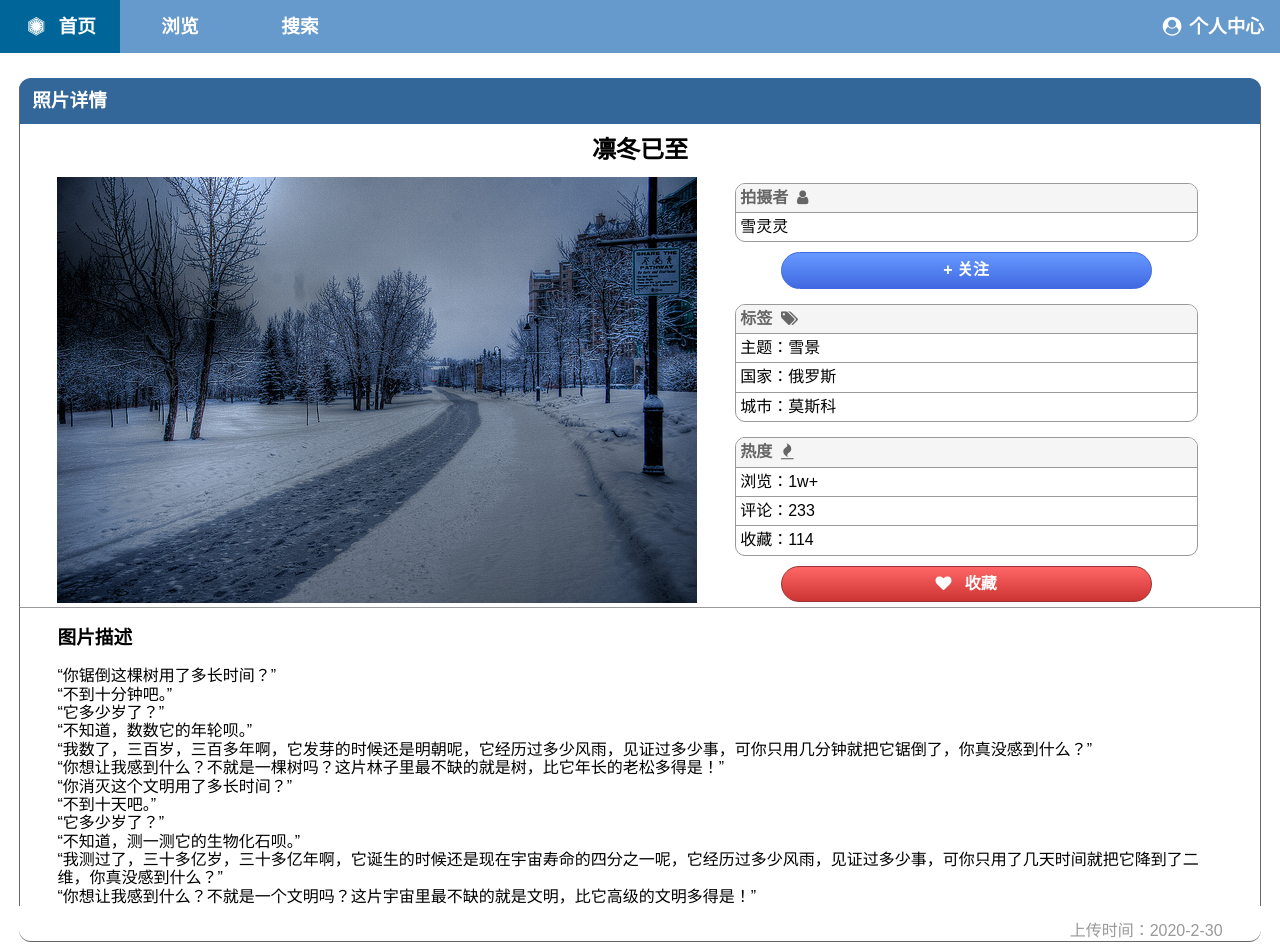
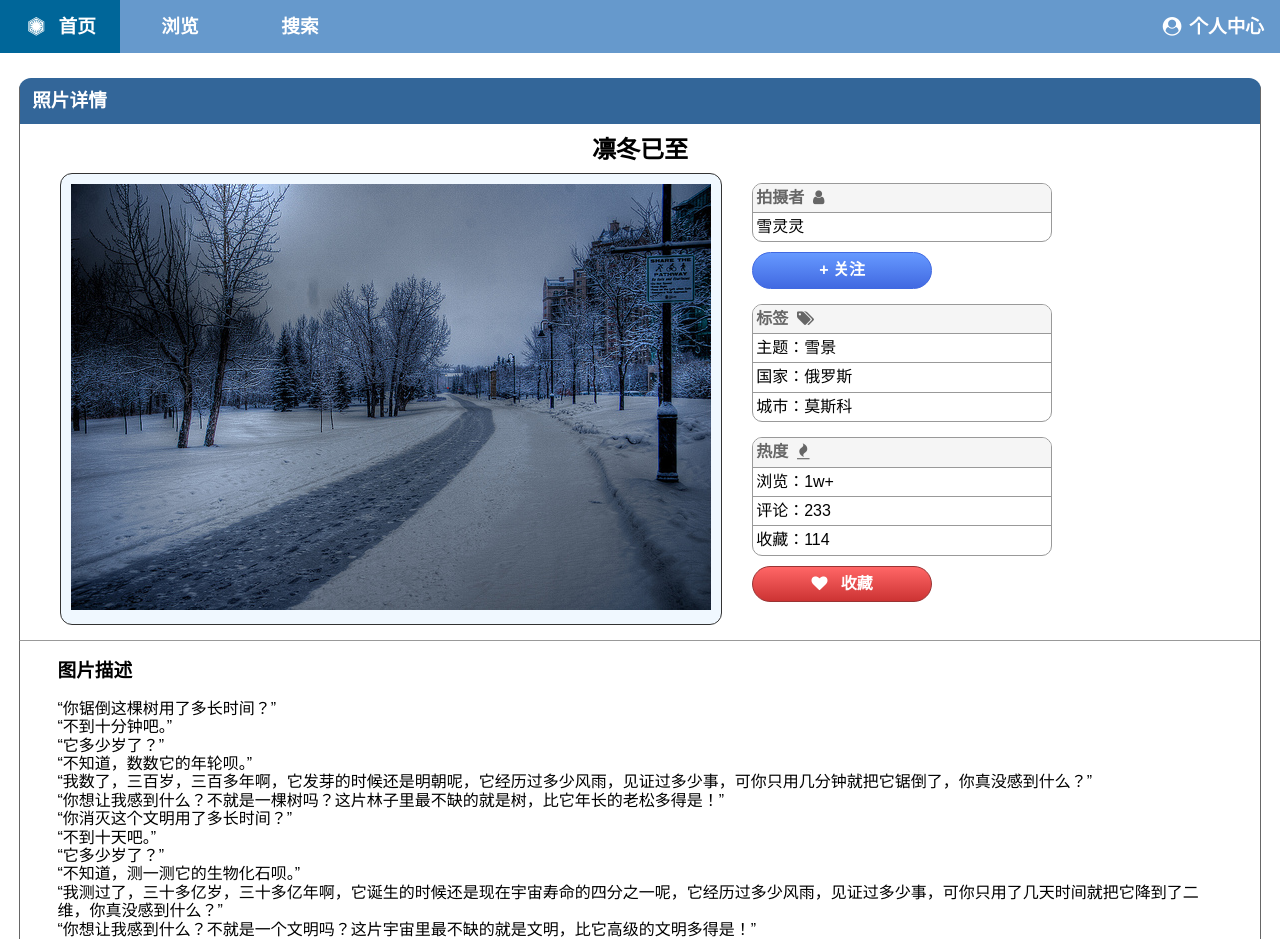
Before and after one commit to Dying-fish/19ss_Project1, a plain HTML site: page src/HTML/Details.html in a window 1280 px wide. Shown: the top 944 px of the page. Drawn offline with Linux system fonts and the light colour scheme.

Commit message:
infomation

```diff
--- a/src/CSS/Details.css
+++ b/src/CSS/Details.css
@@ -37,20 +37,30 @@ h2{
 #img{
     display: flex;
     align-items: center;
-    padding:0 3%;
+}
+#photo{
+    height: max-content;
+    margin-right: 30px;
+    margin-left: 40px;
+    margin-bottom: 15px;
+    padding:10px;
+    background-color: aliceblue;
+    border: 1px solid #333333;
+    border-radius: 12px;
 }
 img{
     align-items: center;
 }
 /*图片信息部分设置，右侧留白一部分*/
 .information{
-    padding-right: 5%;
+    padding-right: 15px;
     flex:auto;
     display: flex;
     flex-direction: column;
 }
 /*右侧信息部分*/
 #tags{
+    max-width: 300px;
     border-radius: 10px;
     border: 1px solid #999999;
     margin: 10px 0px;
@@ -85,7 +95,8 @@ time{
 }
 /*按钮*/
 button{
-    margin: 5px 10%;
+    margin: 5px 0;
+    max-width: 180px;
     padding: 8px 12px;
     font-size: 12pt;
     font-weight: bold;
@@ -105,9 +116,9 @@ button{
     border: 1px solid royalblue;
 }
 @media screen and (max-width: 1000px){
-    #img{
-        padding-right: 1%;
-        padding-left: 1%;
+    #photo{
+        margin-right: 10px;
+        margin-left: 10px;
     }
     img{
         width: 100%;
@@ -119,9 +130,6 @@ button{
     }
     #author {
         font-size: 16px;
-    }
-    button{
-        margin: 5px 0;
     }
     h3{
      font-size: 12pt;
--- a/src/CSS/Main.css
+++ b/src/CSS/Main.css
@@ -46,7 +46,7 @@ h2{
     width: 27vw;
     height: 27vw;
     overflow: hidden;
-    background-color: #ffffff;
+    background-color: aliceblue;
     background-position:center;
     background-size: cover;
     border-radius: 8px;
--- a/src/HTML/Details.html
+++ b/src/HTML/Details.html
@@ -39,7 +39,9 @@
       <div class="display">
         <!--图片-->
         <div id="img">
-          <img src="../../images/medium/6592294487.jpg">
+          <div id="photo">
+            <img src="../../images/medium/6592294487.jpg">
+          </div>
         </div>
         <!--图片信息-->
         <div class="information">
@@ -64,7 +66,8 @@
             <li><i class="fa-li fa fa-heart"></i>收藏：114</li>
           </ul>
           <button id="collect" onclick="alert('已收藏')"><i class="fa fa-heart"></i>&#160&#160&#160收藏</button>
-          </div>
+        </div>
+      </div>
     </li>
     <!--图片描述-->
     <li id="intro">
```
